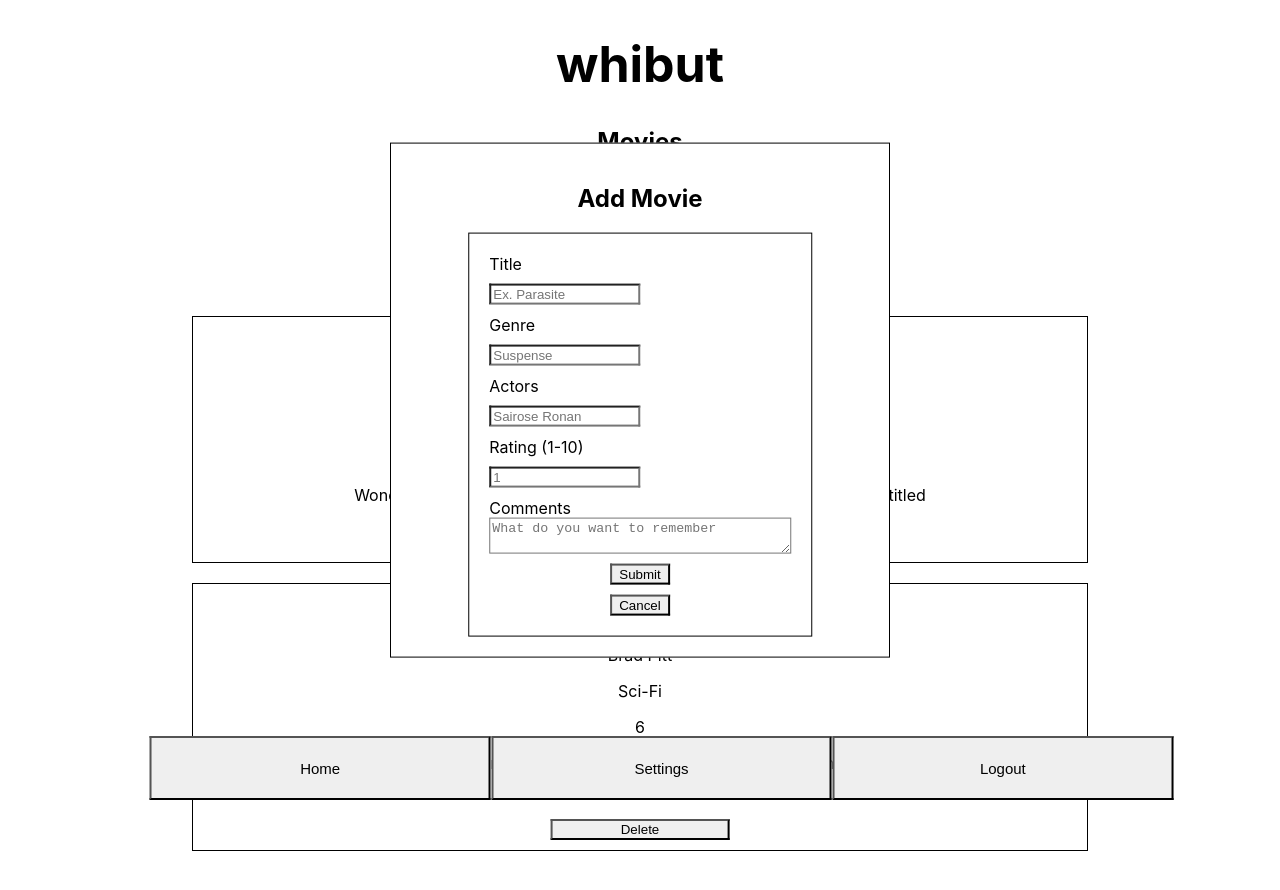
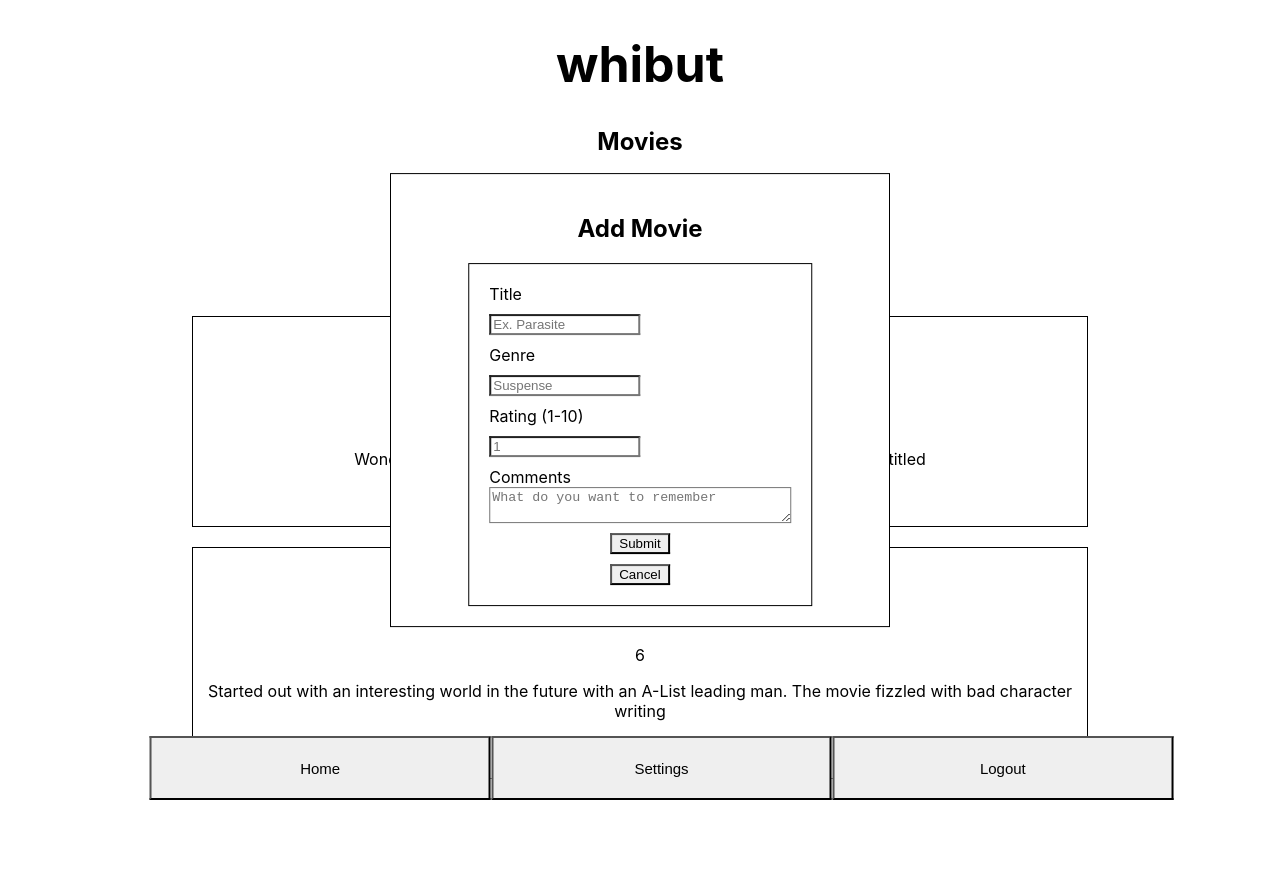
Before and after one commit to anthonyhi11/whibut-client, a React (Create React App) app: page /dashboard/movies in a window 1280 px wide. Both pictures are taken after a click on the button "Add". Shown: the top 890 px of the page. Built offline with nearby package versions, Linux system fonts and the light colour scheme.

Commit message:
made quick changes to remove actors and fix fixtures

```diff
--- a/src/ActivityCards/MovieActivity.js
+++ b/src/ActivityCards/MovieActivity.js
@@ -15,7 +15,6 @@ export default class MovieActivity extends React.Component {
   return (
     <div>
       <h3>{this.props.title}</h3>
-      <p>{this.props.actors}</p>
       <p>{this.props.genre}</p>
       <p>{this.props.rating}</p>
       <p>{this.props.comments}</p>
--- a/src/Fixtures/fixtures.js
+++ b/src/Fixtures/fixtures.js
@@ -32,7 +32,7 @@ const Fixtures = {
       'author': 'William Sarabande',
       "genre": "Historical Fiction",
       "rating": 7,
-      "comments": "I've been looking for a historical fiction set in prehistoric times when men had yet to find America. This book follows Torka, a young hunter and his band as they weather the long, brutal winters and murderous bands they encounter on their search for better hunting grounds and survival"
+      "comments": "Ive been looking for a historical fiction set in prehistoric times when men had yet to find America. This book follows Torka, a young hunter and his band as they weather the long, brutal winters and murderous bands they encounter on their search for better hunting grounds and survival"
     }
   ],
   "tv": [
--- a/src/Forms/MovieForm.js
+++ b/src/Forms/MovieForm.js
@@ -8,7 +8,6 @@ export default class MovieForm extends React.Component {
     e.preventDefault();
     const title = e.target.title.value;
     const genre = e.target.genre.value;
-    const actors = e.target.actors.value;
     const rating = e.target.rating.value;
     const comments = e.target.comments.value;
 
@@ -17,7 +16,6 @@ export default class MovieForm extends React.Component {
     'id': id,
     'activity': 'movies',
     'title': title,
-    'actors': actors,
     'genre': genre,
     'rating': rating,
     'comments': comments
@@ -37,8 +35,6 @@ export default class MovieForm extends React.Component {
           <input type='text' id='title' name='title' placeholder='Ex. Parasite' required />
           <label htmlFor='genre'>Genre</label>
           <input type='text' id='genre' name='genre' placeholder='Suspense' required />
-          <label htmlFor='actors'>Actors</label>
-          <input type='text' id='actors' name='actors' placeholder='Sairose Ronan' />
           <label htmlFor='rating'>Rating (1-10)</label>
           <input type='number' id='rating' name='rating' min='1' max='10' placeholder='1' required />
           <label htmlFor='comments'>Comments</label>
```
